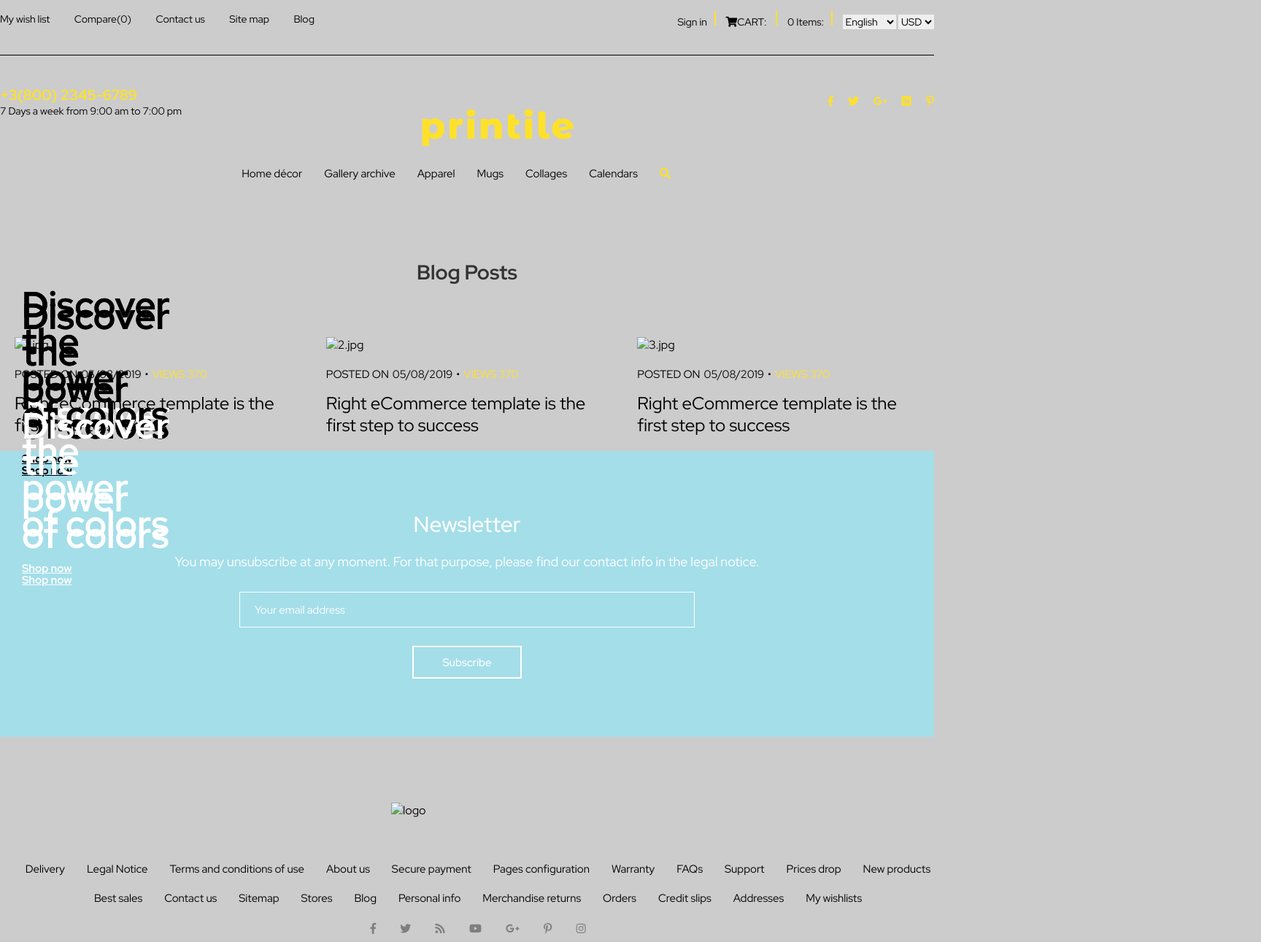
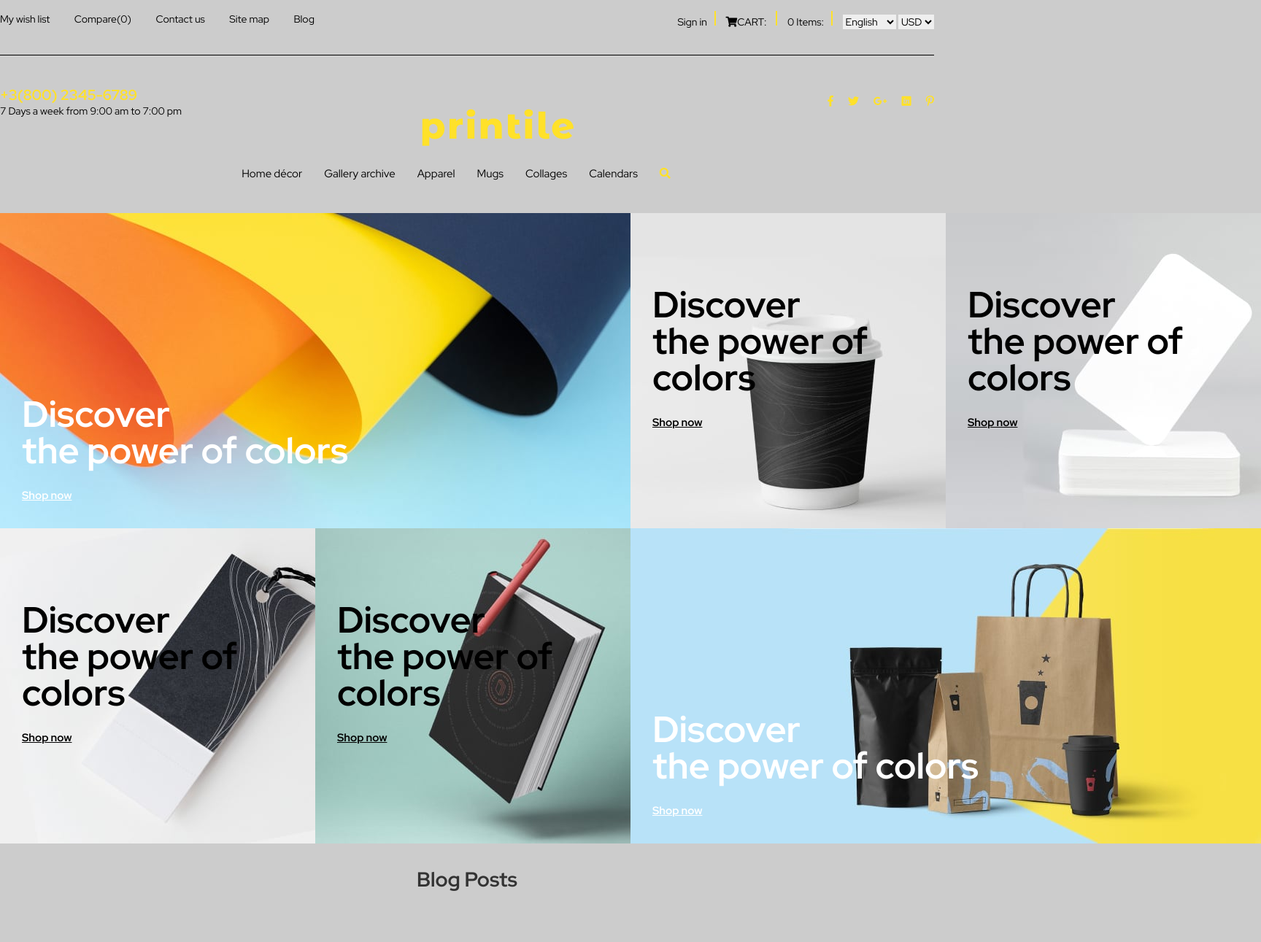
Before and after one commit to MaximusMK/Printile, a plain HTML site: page index.html in a window 1280 px wide. Shown: the top 1291 px of the page at 73% size, 1728 px wide, since content can reach past the window. Drawn offline with Linux system fonts and the light colour scheme; the site is published under a folder, as on GitHub Pages, so addresses that start at the root find nothing.

Commit message:
Add files via upload

```diff
--- a/index.html
+++ b/index.html
@@ -5,7 +5,7 @@
     <meta charset="UTF-8">
     <meta name="viewport" content="width=device-width, initial-scale=1.0">
     <title>Printile</title>
-    <link rel="shortcut icon" href="/img/icon-logo.png" type="/image/png">
+    <link rel="shortcut icon" href="img/icon-logo.png" type="image/png">
 
     <link rel="stylesheet" href="https://use.fontawesome.com/releases/v5.7.1/css/all.css">
     <link href="https://fonts.googleapis.com/css2?family=Red+Hat+Display:ital,wght@0,400;0,500;0,700;0,900;1,400;1,500;1,700;1,900&display=swap" rel="stylesheet">
@@ -95,7 +95,7 @@
 
             <div class="main__item" href="#">
                 <a href="#">
-                    <img class="main__content__img" src="/img/main/product1.jpg" alt="">
+                    <img class="main__content__img" src="img/main/product1.jpg" alt="">
                 </a>
                 <div class="main__content__text main__content__text-first">
                     <a class="main__item__title main__item__title-first" href="#">Discover <br> the power of colors</a>
@@ -104,7 +104,7 @@
             </div>
             <div class="main__item" href="#">
                 <a href="#">
-                    <img class="main__content__img" src="/img/main/product2.jpg" alt="">
+                    <img class="main__content__img" src="img/main/product2.jpg" alt="">
                 </a>
                 <div class="main__content__text">
                     <a class="main__item__title" href="#">Discover <br> the power of colors</a>
@@ -113,7 +113,7 @@
             </div>
             <div class="main__item" href="#">
                 <a href="#">
-                    <img class="main__content__img" src="/img/main/product3.jpg" alt="">
+                    <img class="main__content__img" src="img/main/product3.jpg" alt="">
                 </a>
                 <div class="main__content__text">
                     <a class="main__item__title" href="#">Discover <br> the power of colors</a>
@@ -126,7 +126,7 @@
 
             <div class="main__item" href="#">
                 <a href="#">
-                    <img class="main__content__img" src="/img/main/product4.jpg" alt="">
+                    <img class="main__content__img" src="img/main/product4.jpg" alt="">
                 </a>
                 <div class="main__content__text">
                     <a class="main__item__title" href="#">Discover <br> the power of colors</a>
@@ -135,7 +135,7 @@
             </div>
             <div class="main__item" href="#">
                 <a href="#">
-                    <img class="main__content__img" src="/img/main/product5.jpg" alt="">
+                    <img class="main__content__img" src="img/main/product5.jpg" alt="">
                 </a>
                 <div class="main__content__text">
                     <a class="main__item__title" href="#">Discover <br> the power of colors</a>
@@ -144,7 +144,7 @@
             </div>
             <div class="main__item" href="#">
                 <a href="#">
-                    <img class="main__content__img" src="/img/main/product6.jpg" alt="">
+                    <img class="main__content__img" src="img/main/product6.jpg" alt="">
                 </a>
                 <div class="main__content__text  main__content__text-first">
                     <a class="main__item__title main__item__title-first" href="#">Discover <br> the power of colors</a>
@@ -166,7 +166,7 @@
 
             <div class="blog__item">
                 <a href="#" target="_blank">
-                    <img src="/img/posts/1.jpg" alt="1.jpg">
+                    <img src="img/posts/1.jpg" alt="1.jpg">
                 </a>
                 <div class="blog__item__content">
                     <div class="blog__item__title">Posted on</div>
@@ -179,7 +179,7 @@
             </div>
             <div class="blog__item">
                 <a href="#" target="_blank">
-                    <img src="/img/posts/2.jpg" alt="2.jpg">
+                    <img src="img/posts/2.jpg" alt="2.jpg">
                 </a>
                 <div class="blog__item__content">
                     <div class="blog__item__title">Posted on</div>
@@ -192,7 +192,7 @@
             </div>
             <div class="blog__item">
                 <a href="#" target="_blank">
-                    <img src="/img/posts/3.jpg" alt="3.jpg">
+                    <img src="img/posts/3.jpg" alt="3.jpg">
                 </a>
                 <div class="blog__item__content">
                     <div class="blog__item__title">Posted on</div>
@@ -233,7 +233,7 @@
 <footer>
     <div class="container">
         <div class="logo__inner">
-            <img class="logo__img" src="/img/logo.png" alt="logo">
+            <img class="logo__img" src="img/logo.png" alt="logo">
         </div>
 
         <div class="footer__menu">
```
